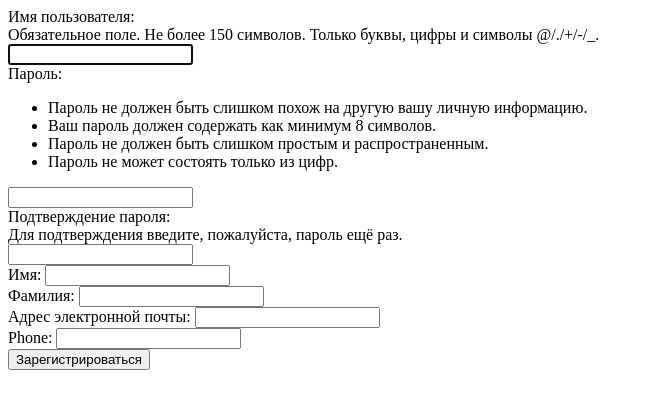
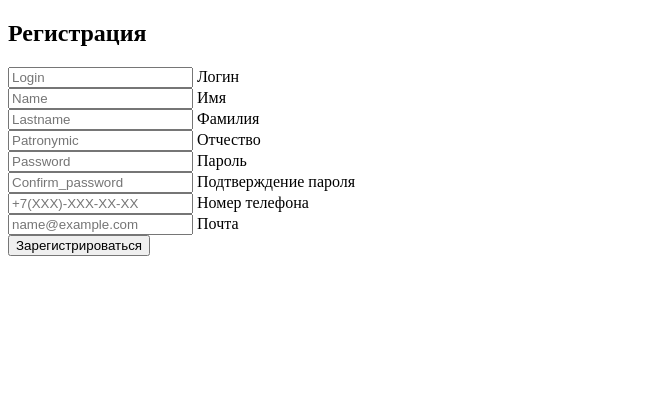
Before and after one commit to NoobikNovi4ok/clining_service, a Django app: page /user/register/ in a window 1280 px wide. Shown: the top 409 px of the page, without its empty margins (0-654 px from the left). Run offline with Django 5.2, Linux system fonts and the light colour scheme.

Commit message:
Making register

```diff
--- a/main/templates/components/_header.html
+++ b/main/templates/components/_header.html
@@ -68,7 +68,8 @@
                     <p class="text-white fw-bold custom-link mb-1">Выйти</p>
                 </a>
             {% else %}
-                <a href="{% url "user:login" %}" class="btn btn-outline-warning w-25">Войти в аккаунт</a>
+                <a href="" class="btn btn-outline-warning w-25">Авторизоваться</a>
+                <a href="{% url "user:register" %}" class="btn btn-outline-warning w-25">Зарегистрироваться</a>
             {% endif %}
         </div>
     </div>
@@ -115,7 +116,8 @@
                 <p class="text-white fw-bold custom-link mb-1">Выйти</p>
             </a>
         {% else %}
-            <a href="{% url "user:login" %}" class="btn btn-outline-warning w-100">Войти в аккаунт</a>
+            <a href="" class="btn btn-outline-warning w-25">Авторизоваться</a>
+            <a href="{% url "user:register" %}" class="btn btn-outline-warning w-25">Зарегистрироваться</a>
         {% endif %}
     </div>
 </div>
--- a/users/forms.py
+++ b/users/forms.py
@@ -1,94 +1,179 @@
 from django import forms
-from django.contrib.auth.forms import UserCreationForm
+from django.core.exceptions import ValidationError
+from django.contrib.auth.password_validation import validate_password
 from .models import CustomUser
-from django.contrib.auth.forms import AuthenticationForm
-from django.core.exceptions import ValidationError
+import re
 
 
-class RegistrationForm(UserCreationForm):
-    class Meta:
-        model = CustomUser
-        fields = [
-            "username",
-            "password1",
-            "password2",
-            "first_name",
-            "last_name",
-            "email",
-            "phone",
-        ]
-
-    def clean_username(self):
-        username = self.cleaned_data.get("username")
-        if CustomUser.objects.filter(username=username).exists():
-            raise forms.ValidationError("Логин уже занят")
-        return username
-
-    def clean_password1(self):
-        password = self.cleaned_data.get("password1")
-        if len(password) < 6:
-            raise forms.ValidationError("Пароль должен содержать минимум 6 символов")
-        return password
-
-
-class UserLoginForm(AuthenticationForm):
-    login = forms.CharField(
+class RegistrationForm(forms.ModelForm):
+    username = forms.CharField(
         widget=forms.TextInput(
             attrs={
                 "class": "form-control mb-2",
-                "id": "login",
-                "name": "login",
-                "placeholder": "Логин",
+                "id": "username",
+                "name": "username",
+                "placeholder": "Login",
+                "autocomplete": "Login",
             }
         ),
-        max_length=40,
+        max_length=50,
         required=True,
         error_messages={"required": "Это поле обязательно."},
         label="Логин",
     )
+    first_name = forms.CharField(
+        widget=forms.TextInput(
+            attrs={
+                "class": "form-control mb-2",
+                "id": "name",
+                "name": "name",
+                "placeholder": "Name",
+                "autocomplete": "Name",
+            }
+        ),
+        max_length=50,
+        required=True,
+        error_messages={"required": "Это поле обязательно."},
+        label="Имя",
+    )
 
+    last_name = forms.CharField(
+        widget=forms.TextInput(
+            attrs={
+                "class": "form-control mb-2",
+                "id": "surname",
+                "name": "surname",
+                "placeholder": "Lastname",
+                "autocomplete": "Lastname",
+            }
+        ),
+        max_length=50,
+        required=True,
+        error_messages={"required": "Это поле обязательно."},
+        label="Фамилия",
+    )
+
+    patronymic = forms.CharField(
+        widget=forms.TextInput(
+            attrs={
+                "class": "form-control mb-2",
+                "id": "patronymic",
+                "name": "patronymic",
+                "placeholder": "Patronymic",
+                "autocomplete": "Patronymic",
+            }
+        ),
+        max_length=50,
+        required=False,
+        label="Отчество",
+    )
     password = forms.CharField(
         widget=forms.PasswordInput(
             attrs={
                 "class": "form-control mb-2",
                 "id": "password",
                 "name": "Password",
-                "placeholder": "Пароль",
+                "placeholder": "Password",
+                "autocomplete": "Password",
+            }
+        ),
+        min_length=6,
+        validators=[validate_password],
+        label="Пароль",
+    )
+    confirm_password = forms.CharField(
+        widget=forms.PasswordInput(
+            attrs={
+                "class": "form-control mb-2",
+                "id": "confirm_password",
+                "name": "Confirm_password",
+                "placeholder": "Confirm_password",
+                "autocomplete": "Confirm_password",
+            }
+        ),
+        min_length=6,
+        required=True,
+        label="Подтверждение пароля",
+    )
+
+    phone = forms.CharField(
+        widget=forms.TextInput(
+            attrs={
+                "class": "form-control mb-2",
+                "id": "phone",
+                "name": "phone",
+                "placeholder": "+7(XXX)-XXX-XX-XX",
+                "autocomplete": "+7(XXX)-XXX-XX-XX",
             }
         ),
         required=True,
-        error_messages={"required": "Это поле обязательно."},
-        label="Пароль",
+        label="Номер телефона",
     )
 
-    error_messages = {
-        "invalid_login": "Неверный логин или пароль. Пожалуйста, попробуйте снова."
-    }
+    email = forms.EmailField(
+        widget=forms.EmailInput(
+            attrs={
+                "class": "form-control mb-2",
+                "id": "email",
+                "name": "email",
+                "placeholder": "name@example.com",
+                "autocomplete": "example@gmail.com",
+            }
+        ),
+        required=True,
+        label="Почта",
+    )
 
-    def __init__(self, *args, **kwargs):
-        super().__init__(*args, **kwargs)
-        self.fields["username"] = self.fields.pop("login")
+    class Meta:
+        model = CustomUser
+        fields = [
+            "username",
+            "first_name",
+            "last_name",
+            "patronymic",
+            "password",
+            "confirm_password",
+            "phone",
+            "email",
+        ]
+        widgets = {
+            "username": forms.TextInput(attrs={"placeholder": "Логин"}),
+            "email": forms.EmailInput(attrs={"placeholder": "Email"}),
+            "first_name": forms.TextInput(attrs={"placeholder": "Имя"}),
+            "last_name": forms.TextInput(attrs={"placeholder": "Фамилия"}),
+            "patronymic": forms.TextInput(attrs={"placeholder": "Отчество"}),
+            "phone": forms.TextInput(attrs={"placeholder": "+7(XXX)-XXX-XX-XX"}),
+        }
+
+    def clean_username(self):
+        username = self.cleaned_data.get("username")
+        if CustomUser.objects.filter(username=username).exists():
+            raise ValidationError("Логин уже занят.")
+        return username
+
+    def clean_phone(self):
+        phone = self.cleaned_data.get("phone")
+
+        # Удаляем все символы, кроме цифр и "+"
+        normalized_phone = re.sub(r"[^\d+]", "", phone)
+
+        # Обработка различных форматов номера
+        if len(normalized_phone) == 11:
+            if normalized_phone.startswith("7") or normalized_phone.startswith("8"):
+                return normalized_phone
+            raise ValidationError("Неверный формат телефона. Используйте 7XXXXXXXXXX.")
+        raise ValidationError("Неверный формат телефона. Используйте 7XXXXXXXXXX.")
+
+    def clean_email(self):
+        email = self.cleaned_data.get("email")
+        if CustomUser.objects.filter(email=email).exists():
+            raise ValidationError("Этот email уже зарегистрирован")
+        return email
 
     def clean(self):
-        username = self.cleaned_data.get("username")
-        password = self.cleaned_data.get("password")
+        cleaned_data = super().clean()
+        password = cleaned_data.get("password")
+        confirm_password = cleaned_data.get("confirm_password")
 
-        if username is not None and password:
-            self.user_cache = self.authenticate(username=username, password=password)
-            if self.user_cache is None:
-                raise ValidationError(
-                    self.error_messages["invalid_login"],
-                    code="invalid_login",
-                )
-            else:
-                self.confirm_login_allowed(self.user_cache)
-
-        return self.cleaned_data
-
-    def authenticate(self, username=None, password=None):
-        try:
-            user = CustomUser.objects.get(login=username)
-            if user.check_password(password):
-                return user
-        except CustomUser.DoesNotExist:
-            return None
+        if password != confirm_password:
+            raise ValidationError("Пароли не совпадают")
--- a/users/templates/users/register.html
+++ b/users/templates/users/register.html
@@ -1,8 +1,21 @@
 {% extends "base.html" %}
 {% block content %}
-    <form method="post">
-        {% csrf_token %}
-        {{ form }}
-        <button type="submit">Зарегистрироваться</button>
-    </form>
+    <div class="container col-11 col-sm-10 col-md-8 col-lg-6 col-xl-3 border border-2 rounded border-dark mt-2 p-xl-3 p-2">
+        <h2 class="text-center">Регистрация</h2>
+        <form method="post" class="text-center">
+            {% csrf_token %}
+            <div>
+                {% for field in form %}
+                    <div class="form-floating">
+                        {{ field }}
+                        <label for="{{ field.id_for_label }}">{{ field.label }}</label>
+                        <!-- Вывод ошибок для конкретного поля -->
+                        {% if field.errors %}<div class="text-danger small">{{ field.errors|striptags }}</div>{% endif %}
+                    </div>
+                {% endfor %}
+            </div>
+            {% comment %}{% if form.non_field_errors %}<div class="alert alert-danger">{{ form.non_field_errors }}</div>{% endif %} {% endcomment %}
+            <button class="btn btn-success" type="submit">Зарегистрироваться</button>
+        </form>
+    </div>
 {% endblock content %}
--- a/users/urls.py
+++ b/users/urls.py
@@ -1,10 +1,10 @@
 from django.urls import path
-from users.views import register, user_login, LogoutView
+from users.views import register, LogoutView
 
 app_name = "user"
 
 urlpatterns = [
     path("register/", register, name="register"),
-    path("login/", user_login, name="login"),
+    # path("login/", UserLoginView.as_view(), name="login"),
     path("logout/", LogoutView.as_view(), name="logout"),
 ]
--- a/users/views.py
+++ b/users/views.py
@@ -1,43 +1,48 @@
 from django.shortcuts import render, redirect
 from django.contrib.auth import authenticate, login
 from django.views.generic import RedirectView
-from .forms import RegistrationForm, UserLoginForm
+from users.forms import RegistrationForm
 from django.contrib import messages, auth
 from django.urls import reverse_lazy
 from django.utils.decorators import method_decorator
 from django.contrib.auth.decorators import login_required
+from django.contrib.auth.views import LoginView
 
 
 def register(request):
     if request.method == "POST":
-        form = RegistrationForm(request.POST)
+        form = RegistrationForm(data=request.POST)
         if form.is_valid():
-            user = form.save()
+            user = form.save(commit=False)
+            user.set_password(user.password)  # Установка пароля
+            user.save()
             login(request, user)
-            return redirect("login")
+            return redirect("home")
     else:
         form = RegistrationForm()
     return render(request, "users/register.html", {"form": form})
 
 
-def user_login(request):
-    if request.method == "POST":
-        username = request.POST["username"]
-        password = request.POST["password"]
-        user = authenticate(request, username=username, password=password)
-        if user is not None:
-            login(request, user)
-            messages.success(request, "Успешный вход в аккаунт")
-            return redirect("home")
-        else:
-            return render(
-                request, "users/login.html", {"error": "Неверный логин или пароль"}
-            )
-    else:
-        form = UserLoginForm()
-    return render(request, "users/login.html", {"form": form})
+# class UserLoginView(LoginView):
+#     template_name = "users/login.html"
+#     form_class = UserLoginForm
+#     success_url = reverse_lazy("home")
+#     redirect_authenticated_user = True
+
+#     def form_valid(self, form):
+#         user = form.get_user()
+#         login(self.request, user)
+#         messages.success(self.request, f"{user}, вы успешно вошли в аккаунт")
+#         return super().form_valid(form)
+
+#     def get_success_url(self):
+#         return self.success_url
 
 
+#     def get_context_data(self, **kwargs):
+#         context = super().get_context_data(**kwargs)
+#         context["title"] = "Авторизация"
+#         return context
 class LogoutView(RedirectView):  # С выходом из аккаунта на главную страницу
     url = reverse_lazy("home")
 
```
Also changed, not shown: users/models.py (+6 -3 lines).
